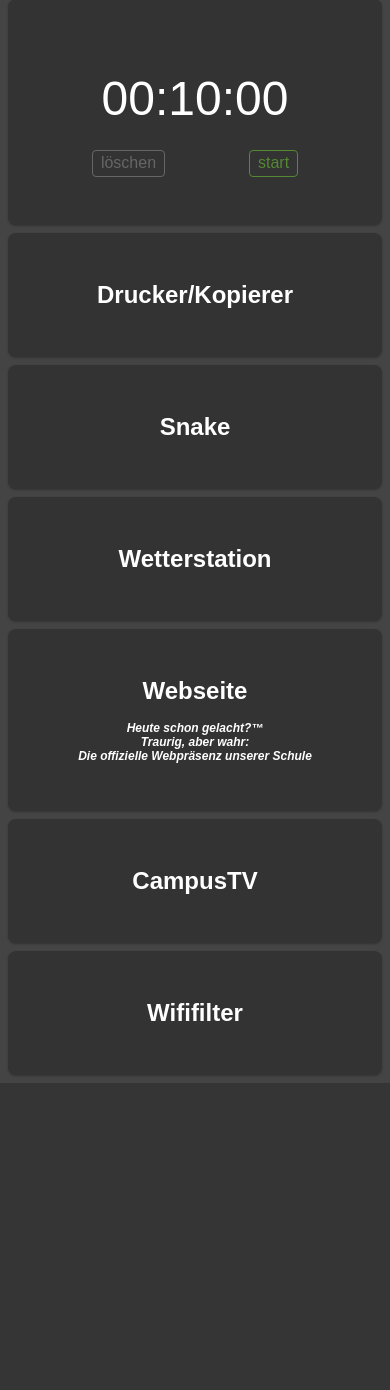
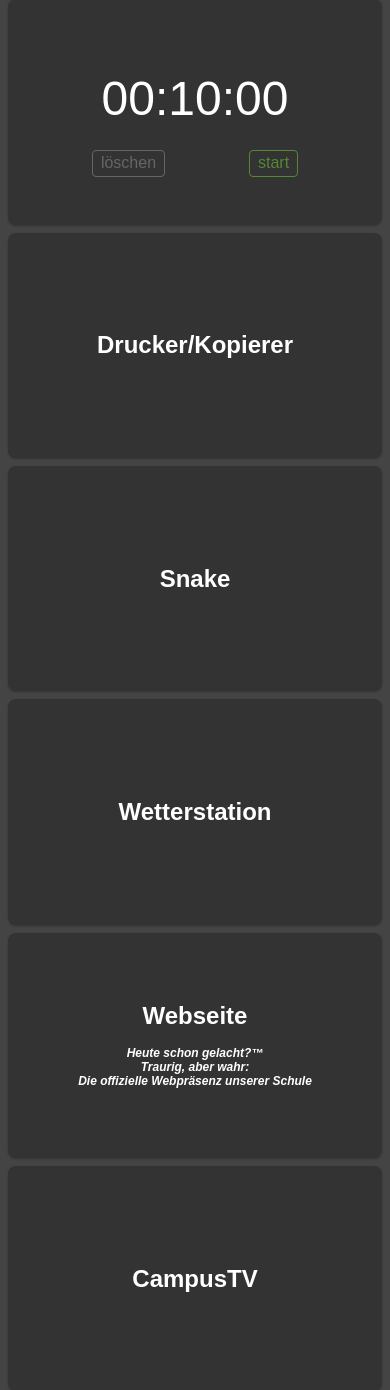
Before and after one commit to gruener-campus-malchow/startseite, a PHP site: page / in a window 390 px wide. Shown: the part 757-2147 px from the top of the page. Before the commit the page ends 1840 px from the top, so only its background shows below. Run offline with PHP 8.4, Linux system fonts and the light colour scheme; style sheets or scripts are compiled from the project's sources.

Commit message:
mobile alignment fix

```diff
--- a/src/_tiles.scss
+++ b/src/_tiles.scss
@@ -92,6 +92,7 @@ body {
     padding: .5rem;
 
     grid-template-columns: 1fr 1fr;
+    grid-auto-rows: 1fr;
     grid-gap: .5rem;
 
     .grid-cell {
```
